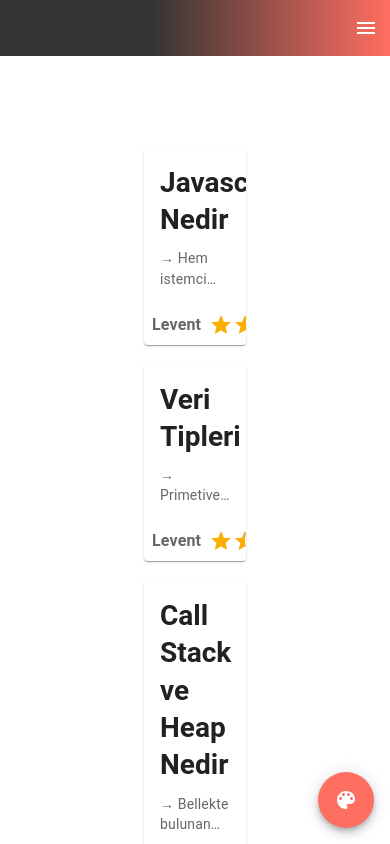
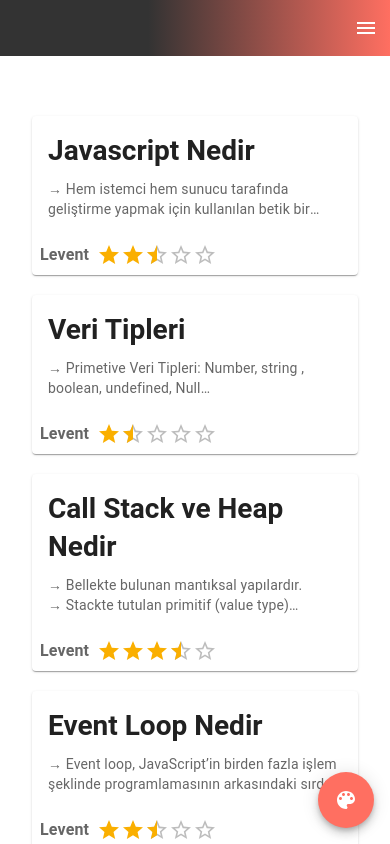
Before and after one commit to Levent-G/portfolio, a React (Create React App) app: page /blog in a window 390 px wide. Shown: the top 844 px of the page. Built offline with nearby package versions, Linux system fonts and the light colour scheme.

Commit message:
responsive düzeltildi.

```diff
--- a/src/layouts/Footer.js
+++ b/src/layouts/Footer.js
@@ -5,7 +5,6 @@ import { useTheme } from "../context/ThemeContext";
 const Footer = () => {
   const [showButton, setShowButton] = useState(false);
   const { theme } = useTheme();
-  console.log(theme.primaryColor);
   useEffect(() => {
     const handleScroll = () => {
       if (window.scrollY > 200) {
--- a/src/pages/blog/Blog.js
+++ b/src/pages/blog/Blog.js
@@ -1,5 +1,5 @@
 import React, { useState, useEffect } from "react";
-import { Box, Container, Grid } from "@mui/material";
+import { Box, Grid } from "@mui/material";
 import LoadingPage from "../../layouts/LoadingPage";
 
 import BlogCardComp from "../blog/BlogCardComp";
@@ -20,8 +20,7 @@ const Blog = () => {
   }
 
   return (
-    <Box padding="8rem" >
-      <Container>
+    <Box padding="2rem" paddingTop="6rem" >
         <Grid container spacing={1}>
           <Grid item xs={12} md={8}>
             <BlogCardComp  />
@@ -30,7 +29,6 @@ const Blog = () => {
             <BlogCategory />
           </Grid>
         </Grid>
-      </Container>
     </Box>
   );
 };
--- a/src/pages/blog/BlogContent.js
+++ b/src/pages/blog/BlogContent.js
@@ -22,7 +22,7 @@ const BlogContent = () => {
   );
 
   return (
-    <CustomPaper padding="8rem">
+    <CustomPaper padding="2rem" paddingTop="6rem">
       <Grid container spacing={1}>
         <Grid item xs={12} md={8}>
           {selectedItem.map((item, index) => (
```
